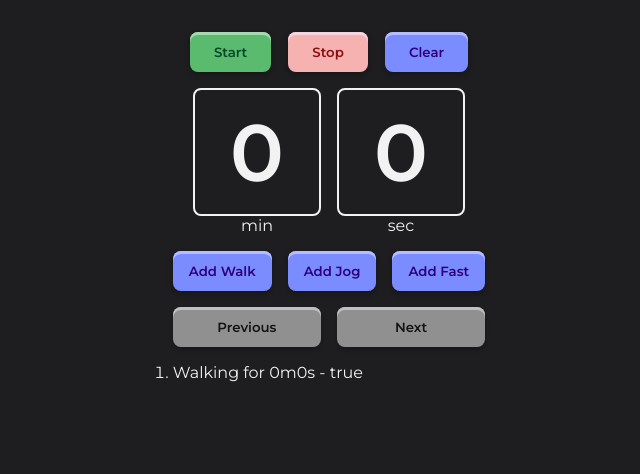
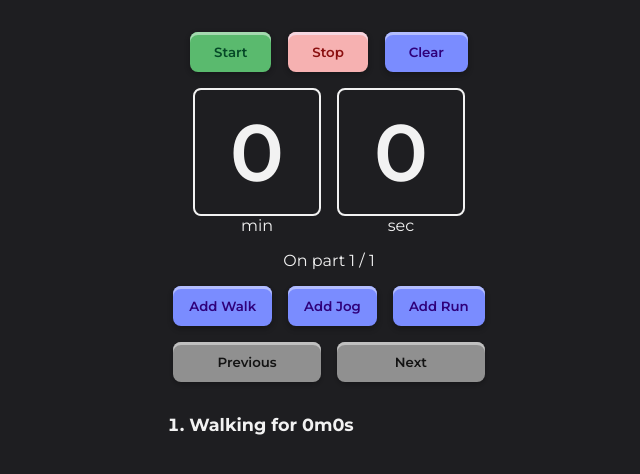
Before and after one commit to coltonleach/cardio-app, a Vue app: page / in a window 1280 px wide. Both pictures are taken after a click on the button "Add Walk". Shown: the top 474 px of the page, without its empty margins (311-951 px from the left). Built offline with nearby package versions, Linux system fonts and the light colour scheme.

Commit message:
added some styling to the 'parts' section to help identify what is the current active interval. I also added a 'On part x / y' message under the time. I need to disable the 'add' buttons so that they can't be used when the timer is active

```diff
--- a/src/components/Timer.vue
+++ b/src/components/Timer.vue
@@ -146,10 +146,13 @@ const handleNext = () => {
       partLog[activePart.id + 1].seconds
     }}s
   </p>
+  <p v-if="partLog.length > 0" class="current-status">
+    On part {{ activePart.id + 1 }} / {{ partLog.length }}
+  </p>
   <div class="add-btn-container">
     <button @click="handleAdd('walk')">Add Walk</button>
     <button @click="handleAdd('jog')">Add Jog</button>
-    <button @click="handleAdd('run')">Add Fast</button>
+    <button @click="handleAdd('run')">Add Run</button>
   </div>
   <div class="step-btn-container">
     <button :disabled="activePart.id <= 0" @click="handlePrevious">
@@ -160,9 +163,8 @@ const handleNext = () => {
     </button>
   </div>
   <ol class="parts">
-    <li v-for="part in partLog">
-      {{ getType(part.type) }} for {{ part.minutes }}m{{ part.seconds }}s -
-      {{ part.active }}
+    <li v-for="part in partLog" :class="part.active ? 'current-part' : ''">
+      {{ getType(part.type) }} for {{ part.minutes }}m{{ part.seconds }}s
     </li>
   </ol>
 </template>
@@ -255,6 +257,10 @@ input[type='number'] {
   text-align: center;
 }
 
+.current-status {
+  text-align: center;
+}
+
 .add-btn-container {
   display: flex;
   gap: 1rem;
@@ -272,4 +278,17 @@ input[type='number'] {
     width: 100%;
   }
 }
+
+.parts {
+  li {
+    margin: 1rem;
+    font-style: italic;
+
+    &.current-part {
+      font-size: 1.1rem;
+      font-style: normal;
+      font-weight: 700;
+    }
+  }
+}
 </style>
```
